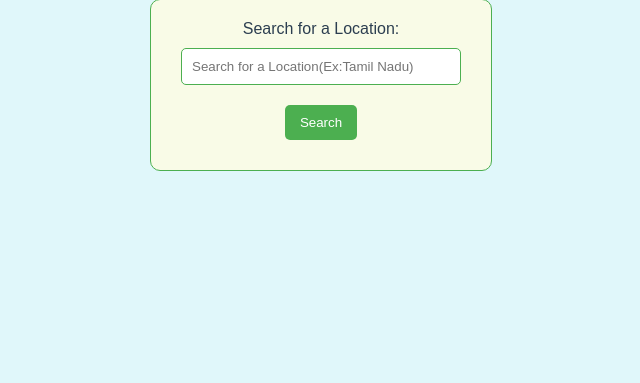
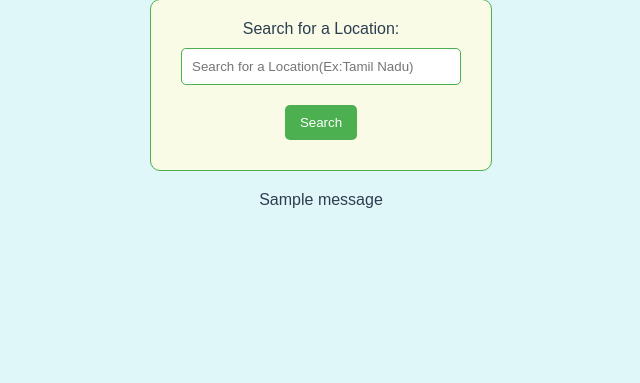
Before and after one commit to allensamjoshua/animal-survey-tracking, a Flask app: page / in a window 1280 px wide. Shown: the part 156-539 px from the top of the page, without its empty margins (319-959 px from the left). Run offline with Flask 3, Linux system fonts and the light colour scheme; tables that the repository leaves empty hold one stand-in row (values such as "Sample post"); one stand-in notice (Sample message) is shown.

Commit message:
ALL DONE

```diff
--- a/app.py
+++ b/app.py
@@ -90,7 +90,7 @@ def request_page():
 
         db.session.add(insert_qry)
         db.session.commit()
-        session['sending'] = insert_qry.id
+        session['sending'] = insert_qry.req_id
         flash("Request Sent! We will get back to you shortly!")
         return redirect(url_for("home"))
 
--- a/templates/home.html
+++ b/templates/home.html
@@ -57,6 +57,16 @@
                     <p>No results found for "{{ query }}".</p>
                 {% endif %}
             </div>
+                    <!-- Flash Messages -->
+        {% with messages = get_flashed_messages() %}
+        {% if messages %}
+            <div class="flash-messages">
+                {% for message in messages %}
+                    <div class="flash-message">{{ message }}</div>
+                {% endfor %}
+            </div>
+        {% endif %}
+    {% endwith %}
         </div>
     </body>
 </html>
```
